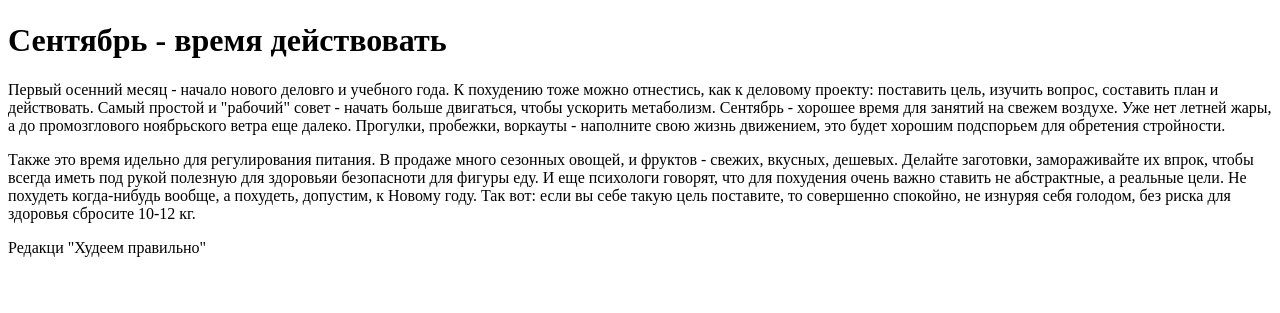
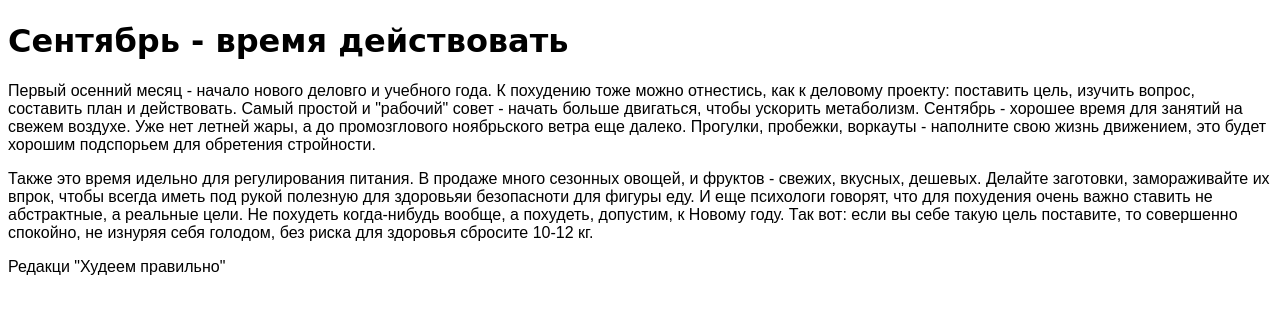
Before and after one commit to WebHeroSchool/thin, a plain HTML site: page index.html in a window 1280 px wide. Shown: the part 261-574 px from the top of the page. Drawn offline with Linux system fonts and the light colour scheme.

Commit message:
new fonts

```diff
--- a/index.html
+++ b/index.html
@@ -7,11 +7,11 @@
   </head>
 
   <body>
-    <header>
+    <header class="header">
       <img src='https://www.nastol.com.ua/pic/201811/1920x1200/nastol.com.ua-304685.jpg' width='500' height='250'>
     </header>
-    <main>
-        <h1>
+    <main class="main">
+        <h1 class="main__title">
           Сентябрь - время действовать
         </h1>
         <section>
--- a/thin.css
+++ b/thin.css
@@ -0,0 +1,6 @@
+* {
+	font-family: Arial, sans-serif;
+}
+.main__title {
+	font-family: 'Comic Sans', cursive;
+}
```
